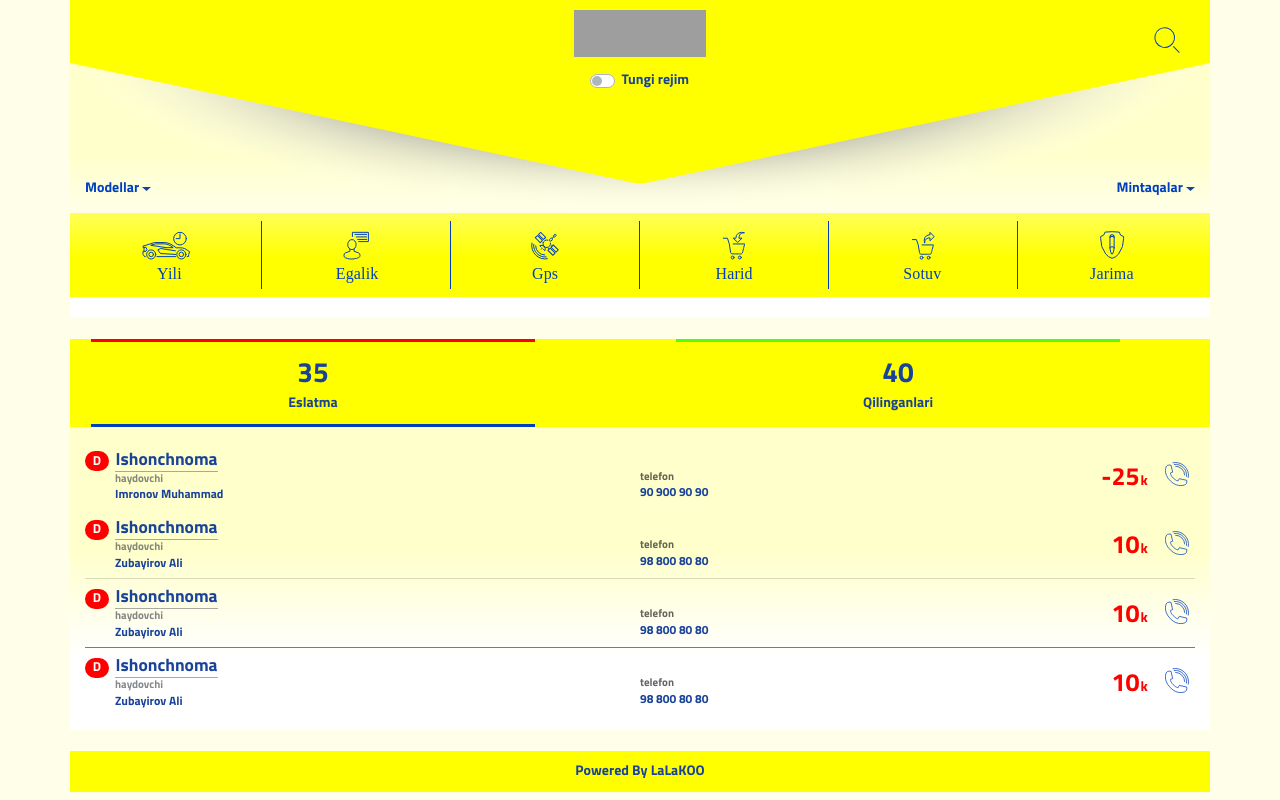
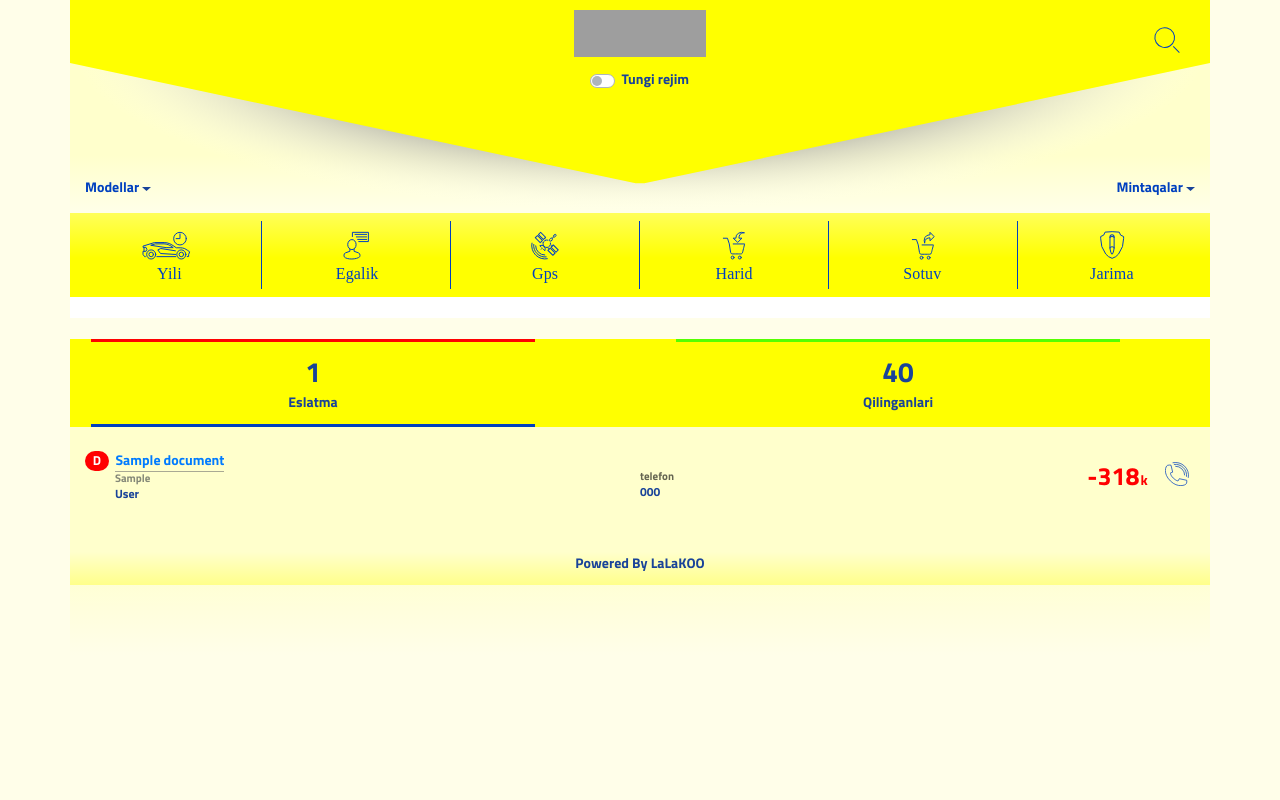
Before and after one commit to AbdumalikK/cars-lalaku.uz, a PHP site: page /notification.php in a window 1280 px wide. Run offline with PHP 8.4, Linux system fonts and the light colour scheme; tables that the repository leaves empty or names only in its code hold one stand-in row (values such as "Sample post"); data that the repository does not hold is empty; some libraries are stand-ins or nearby versions; grey boxes are pictures that could not be loaded.

Commit message:
updated notification

```diff
--- a/includes/fetch.php
+++ b/includes/fetch.php
@@ -4,16 +4,15 @@ include 'config.php';
 
 if(isset($_POST['view'])){
 
-// $con = mysqli_connect("localhost", "root", "", "notif");
+if($_POST["view"] != '')
 
-// if($_POST["view"] != '')
+{
+   $update_query = "UPDATE documents SET status = 1 WHERE status=0";
+   mysqli_query($connect, $update_query);
+}
 
-// {
-//    $update_query = "UPDATE notifications SET status = 1 WHERE status=0";
-//    mysqli_query($connect, $update_query);
-// }
 
-$query = "SELECT * FROM notifications ORDER BY user_id DESC LIMIT 5";
+$query = "SELECT * FROM documents ORDER BY id DESC LIMIT 5";
 $result = mysqli_query($connect, $query);
 $output = '';
 
@@ -40,7 +39,7 @@ $output = '';
 //     $output .= '<li><a href="#" class="text-bold text-italic">No Noti Found</a></li>';
 // }
 
-$status_query = "SELECT * FROM notifications WHERE status = 0";
+$status_query = "SELECT * FROM documents WHERE status = 0";
 $result_query = mysqli_query($connect, $status_query);
 $count = mysqli_num_rows($result_query);
 
--- a/notification.php
+++ b/notification.php
@@ -1,16 +1,6 @@
 <?php
 include 'includes/config.php';
 include 'includes/header.php';
-
-
-// $expire_date = date("d-m-Y",strtotime("-10 days"));
-
-// $result = mysqli_query($connect, "SELECT * FROM documents WHERE tex_pass_date <= '".$expire_date."'");
-
-// while ($row = mysqli_fetch_array($result, MYSQLI_NUM)) {
-// 	printf("ID: %s Name: %s Date: %s", $row[0], $row[1], $row[6]);
-// }
-
 ?>
 
 <!-- Reminder and made tasks -->
@@ -18,7 +8,13 @@ include 'includes/header.php';
 	<div class="row">
 		<div class="col-6">
 			<a class="text-decoration-none" href="notification.php"><div class="reminder tasks-border ml-4">
-					<h2 class="m-0 pt-2">35</h2>
+					<h2 class="m-0 pt-2">
+						<?php
+						$totalNotif = mysqli_query($connect, "SELECT count(*) FROM documents WHERE item_status = 0");
+						$totalCount = $totalNotif->fetch_row()[0];
+						echo $totalCount;
+						?>
+						</h2>
 					<p class="m-0">Eslatma</p>
 				</div></a>
 		</div>
@@ -46,14 +42,31 @@ include 'includes/header.php';
 <div class="container-lg mx-lg-auto py-3 mb-4 bg-white content-minus">
 	<div class="content">
 
+
+<?php
+  $sql = "SELECT * FROM documents WHERE item_status = 0";
+  $result = mysqli_query($connect, $sql);
+
+while ($notif = mysqli_fetch_assoc($result)) {
+
+$expires = $notif['tex_pass_date'];
+$now = strtotime("now");
+
+$date_diff = (strtotime($expires) - $now) / 86400;
+
+ ?>
+
+
 			<div class="content-bordered">
 			<div class="row">
 					<div class="col-6">
 						<div class="info">
 							<span class="badge badge-pill badge-content-img d-inline-block content-img-size">D</span>
-							<h5 class="d-inline-block content-border ml-1 mb-0">Ishonchnoma</h5>
-							<p class="content-who text-dark">haydovchi</p>
-							<h5 class="content-p mb-2">Imronov Muhammad</h5>
+							<h5 class="d-inline-block content-border ml-1 mb-0">
+								<a href="action/update.php?id='<?php echo $notif['id']; ?>'"><?php echo $notif['title']; ?></a>
+							</h5>
+							<p class="content-who text-dark"><?php echo $notif['object']; ?></p>
+							<h5 class="content-p mb-2"><?php echo $notif['surname_name']; ?></h5>
 
 
 						</div>
@@ -66,11 +79,11 @@ include 'includes/header.php';
 								<div class="col-6 px-0">
 							<div class="d-inline-block br-3"></div>
 							<p class="mb-0 font-8">telefon</p>
-							<h5 class="mb-0 font-12">90 900 90 90</h5>
+							<h5 class="mb-0 font-12"><?php echo $notif['phone'] ?></h5>
 								</div>
 
 								<div class="col-6 px-0 align-self-lg-end text-align-end">
-							<h4 class="content-day">-25</h4><p class="d-inline mr-3 content-day-color">k</p>
+							<h4 class="content-day"><?php echo round($date_diff) ?></h4><p class="d-inline mr-3 content-day-color">k</p>
 
 								<img class="mb-3 mr-lg-4" src="styles/icons/call-notif.svg" alt="call">
 								</div>
@@ -80,111 +93,9 @@ include 'includes/header.php';
 				</div>
 			</div>
 
+<?php } ?>
 
-			<div class="content-bordered">
-			<div class="row">
-					<div class="col-6">
-						<div class="info">
-							<span class="badge badge-pill badge-content-img d-inline-block content-img-size">D</span>
-							<h5 class="d-inline-block content-border ml-1 mb-0">Ishonchnoma</h5>
-							<p class="content-who text-dark">haydovchi</p>
-							<h5 class="content-p mb-2">Zubayirov Ali</h5>
-
-
-						</div>
-					</div>
-
-					<div class="col-6">
-						<div class="info-2 mt-2">
-
-							<div class="row">
-								<div class="col-6 px-0">
-							<div class="d-inline-block br-3"></div>
-							<p class="mb-0 font-8">telefon</p>
-							<h5 class="mb-0 font-12">98 800 80 80</h5>
-								</div>
-
-								<div class="col-6 px-0 align-self-lg-end text-align-end">
-							<h4 class="content-day">10</h4><p class="d-inline mr-3 content-day-color">k</p>
-
-								<img class="mb-3 mr-lg-4" src="styles/icons/call-notif.svg" alt="call">
-								</div>
-							</div>
-						</div>
-					</div>
-				</div>
-			</div>
-
-			<div class="content-bordered">
-			<div class="row">
-					<div class="col-6">
-						<div class="info">
-							<span class="badge badge-pill badge-content-img d-inline-block content-img-size">D</span>
-							<h5 class="d-inline-block content-border ml-1 mb-0">Ishonchnoma</h5>
-							<p class="content-who text-dark">haydovchi</p>
-							<h5 class="content-p mb-2">Zubayirov Ali</h5>
-
-
-						</div>
-					</div>
-
-					<div class="col-6">
-						<div class="info-2 mt-2">
-
-							<div class="row">
-								<div class="col-6 px-0">
-							<div class="d-inline-block br-3"></div>
-							<p class="mb-0 font-8">telefon</p>
-							<h5 class="mb-0 font-12">98 800 80 80</h5>
-								</div>
-
-								<div class="col-6 px-0 align-self-lg-end text-align-end">
-							<h4 class="content-day">10</h4><p class="d-inline mr-3 content-day-color">k</p>
-
-								<img class="mb-3 mr-lg-4" src="styles/icons/call-notif.svg" alt="call">
-								</div>
-							</div>
-						</div>
-					</div>
-				</div>
-			</div>
-
-			<div class="content-bordered">
-			<div class="row">
-					<div class="col-6">
-						<div class="info">
-							<span class="badge badge-pill badge-content-img d-inline-block content-img-size">D</span>
-							<h5 class="d-inline-block content-border ml-1 mb-0">Ishonchnoma</h5>
-							<p class="content-who text-dark">haydovchi</p>
-							<h5 class="content-p mb-2">Zubayirov Ali</h5>
-
-
-						</div>
-					</div>
-
-					<div class="col-6">
-						<div class="info-2 mt-2">
-
-							<div class="row">
-								<div class="col-6 px-0">
-							<div class="d-inline-block br-3"></div>
-							<p class="mb-0 font-8">telefon</p>
-							<h5 class="mb-0 font-12">98 800 80 80</h5>
-								</div>
-
-								<div class="col-6 px-0 align-self-lg-end text-align-end">
-							<h4 class="content-day">10</h4><p class="d-inline mr-3 content-day-color">k</p>
-
-								<img class="mb-3 mr-lg-4" src="styles/icons/call-notif.svg" alt="call">
-								</div>
-							</div>
-						</div>
-					</div>
-				</div>
-			</div>
 	</div>
 </div>
 <!-- end -->
-
-
 <?php include 'includes/footer.php'; ?>
```
